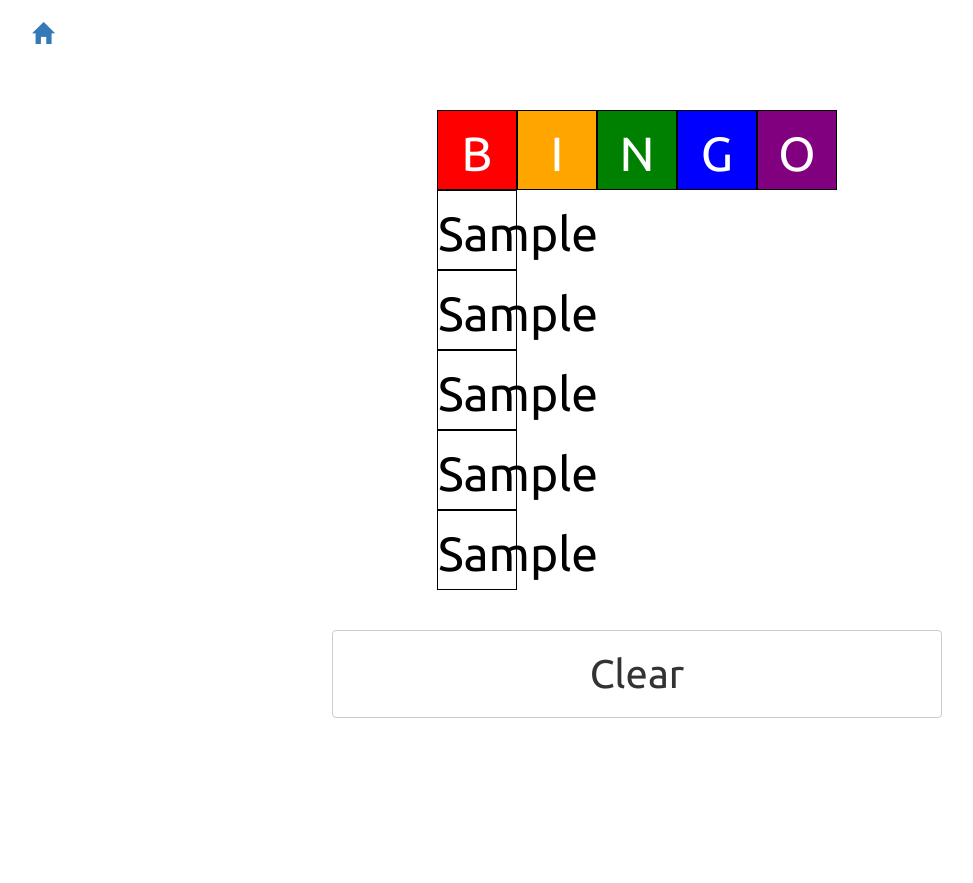
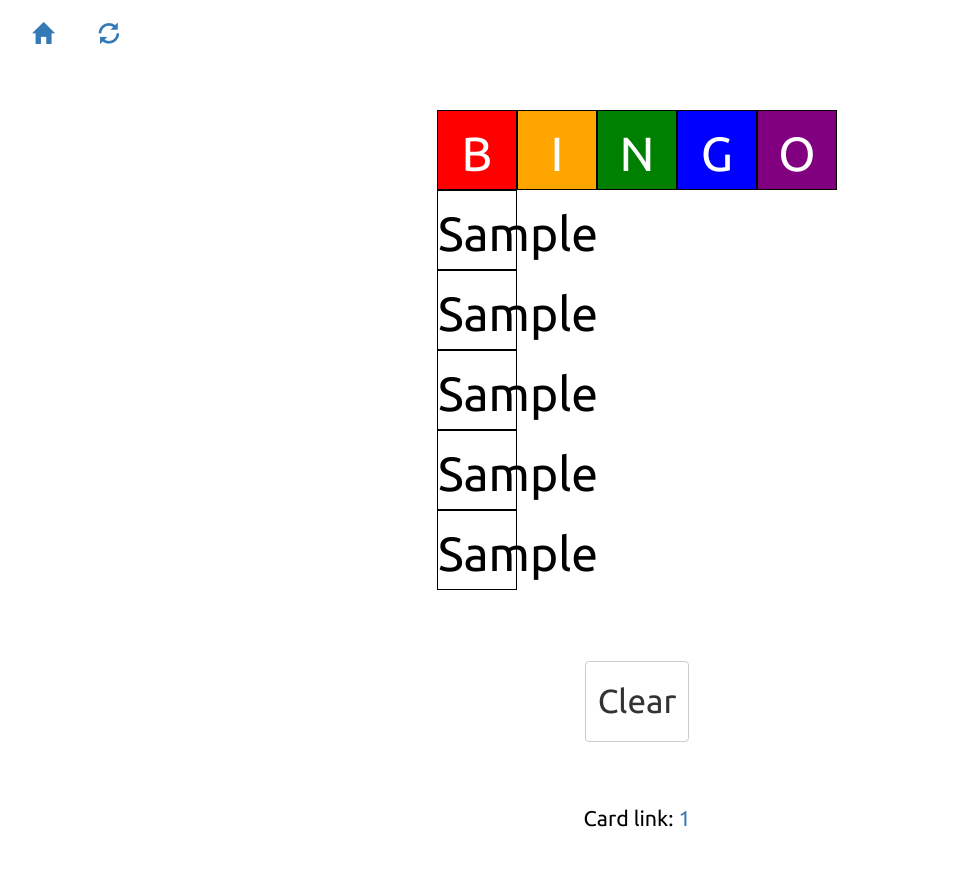
Before and after one commit to PeterEFrancis/bingo-app, a Flask app: template templates/card.html in a window 1280 px wide. Shown: the whole page, without its empty margins (3-976 px from the left). Before the commit the page ends 718 px from the top, so only its background shows below. Run offline with Flask 2, Linux system fonts and the light colour scheme; the template is opened without the code that fills it: most values are stand-ins (such as "Sample title", 1, 10 or a date in 2020); parts of the project's set-up code (start-up, migrations or seed data) failed here and were passed over; some libraries are stand-ins or nearby versions.

Commit message:
add card link and refresh

```diff
--- a/app.py
+++ b/app.py
@@ -1,4 +1,4 @@
-from flask import Flask, render_template, url_for, redirect
+from flask import Flask, render_template, url_for, redirect, request, send_from_directory, jsonify
 import re
 import random
 import html
@@ -6,7 +6,8 @@ import os
 import sys
 import numpy as np
 import random as r
-
+from numba import njit
+import json
 
 app = Flask(__name__)
 
@@ -33,6 +34,72 @@ def caller(alreadyChosen):
 
 
 
+four = np.fromfile('board_encoding/four.dat', dtype=int).reshape(32760,4)
+five = np.fromfile('board_encoding/five.dat', dtype=int).reshape(360360,5)
+
+@njit
+def find(row):
+    if len(row) == 4:
+        for i in range(32760):
+            if row[0] == four[i][0] and row[1] == four[i][1] and row[2] == four[i][2] and row[3] == four[i][3]:
+                return i
+    else:
+        for i in range(360360):
+            if row[0] == five[i][0] and row[1] == five[i][1] and row[2] == five[i][2] and row[3] == five[i][3] and row[4] == five[i][4]:
+                return i
+
+def to_base_62(n):
+    digits = "0123456789abcdefghijklmnopqrstuvwxyzABCDEFGHIJKLMNOPQRSTUVWXYZ"
+    s = ""
+    while n!=0:
+        r = n % 62
+        s = digits[r] + s
+        n = n // 62
+    return s
+
+def to_base_10(base_62):
+    base_62_arr = [el for el in base_62][::-1]
+    digits = "0123456789abcdefghijklmnopqrstuvwxyzABCDEFGHIJKLMNOPQRSTUVWXYZ"
+    n = 0
+    while len(base_62_arr) != 0:
+        n = digits.index(base_62_arr.pop()) + n * 62
+    return n
+
+def encode(cardArray):
+    card = cardArray.copy()
+
+    for col in range(5):
+        card.T[col] -= 15 * col + 1
+
+    B = card.T[0]
+    I = card.T[1]
+    N = np.delete(card.T[2],2)
+    G = card.T[3]
+    O = card.T[4]
+
+    num = 0
+    for row in [B, I, N, G, O]:
+        num = find(row) + 360360 * num
+
+    return to_base_62(num)
+
+def decode(base_62_num):
+    card = np.zeros((5,5))
+    base_10 = to_base_10(base_62_num)
+    for i in range(5):
+        num = base_10 % 360360
+        if i == 2:
+            card[2] = np.insert(four[num],2,-31)
+        else:
+            card[4 - i] = five[num]
+        base_10 = base_10 // 360360
+
+    cardArray = card.T
+    for col in range(5):
+        card[col] += 15 * col + 1
+
+    return np.array(card, dtype=int).T
+
 
 @app.route('/card')
 def card():
@@ -46,8 +113,54 @@ def card():
     cardArray = np.array([B, I, N, G, O]).T
     cardArray[2][2] = 0
 
-    return render_template('card.html', cardArray=cardArray.tolist())
+    cardID = encode(cardArray)
 
+    return render_template('card.html', cardArray=cardArray.tolist(), cardID= cardID)
+
+
+
+@app.route('/card/<string:cardID>')
+def openCardID(cardID):
+
+    cardArray = decode(cardID)
+
+    return render_template('card.html', cardArray=cardArray.tolist(), cardID= cardID)
+
+
+
+
+
+
+
+
+
+
+# @app.route('/check', methods=['POST'])
+# def check():
+#     if request.method == 'POST':
+#
+#         cardID = request.form['cardID']
+#         cardArray = decode(cardID)
+#         alreadyChosenStr = request.form['alreadyChosenStr']
+#         alreadyChosen = alreadyChosenStr.split("&")
+#
+#         standard = False
+#
+#         for i in range(5):
+#             if all([num in alreadyChosen for num in cardArray[i]]):
+#                 standard = True
+#                 break
+#             if all([num in alreadyChosen for num in cardArray.T[i]]):
+#                 standard = True
+#                 break
+#         if all([cardArray.T[i][i] in alreadyChosen for i in range(5)]):
+#             standard = True
+#         if all([cardArray.T[4 - i][i] in alreadyChosen for i in range(5)]):
+#             standard = True
+#
+#         return jsonify({'standard':str(standard)})
+#
+#     return 'Access Denied'
 
 
 
--- a/requirements.txt
+++ b/requirements.txt
@@ -1,3 +1,4 @@
 Flask>=1.1.1
 gunicorn>=19.9.0
 numpy
+numba
--- a/templates/card.html
+++ b/templates/card.html
@@ -29,7 +29,6 @@
         font-family: 'Ubuntu', sans-serif;
         font-size: 16pt;
         color: black;
-        user-select: none;
       }
 
       h1 {
@@ -37,7 +36,7 @@
       }
 
       h3 {
-        font-size: 30pt;
+        font-size: 25pt;
         margin: 15px 0px 15px;
       }
 
@@ -63,7 +62,7 @@
         border: 1px solid #000;
         max-width: 18vw;
         max-height: 18vw;
-
+        user-select: none;
       }
 
       .click-square {
@@ -91,12 +90,12 @@
         margin-top: min(1vh, 1.8vw);
       }
 
-
     </style>
   </head>
   <body onload="clear_board()">
     <div class="container-fluid">
       <a href="/" style="margin:20px; display:inline-block"><span class="glyphicon glyphicon-home"></span></a>
+      <a href="/card" style="margin:20px; display:inline-block"><span class="glyphicon glyphicon-refresh"></span></a>
       <div class="row margin">
         <div class="col-md-12">
           <table style="margin:auto">
@@ -115,19 +114,28 @@
               </tr>
             {% endfor %}
           </table>
+          <br>
         </div>
       </div>
       <div class="row margin">
         <div class="col-md-3">
         </div>
         <div class="col-md-6">
-          <div class="btn-group-vertical center-block">
-            <button type="button" class="btn btn-default center-block"
-                    data-toggle="modal" data-target="#myModal">
-              <h3 class="text-center">Clear</h3>
-            </button>
+          <div class="text-center">
+            <div class="btn-group-horizontal">
+              <button type="button" class="btn btn-default center-block"
+                      data-toggle="modal" data-target="#clearModal">
+                <h3 class="text-center">Clear</h3>
+              </button>
+            </div>
           </div>
-          <br><br>
+          <br>
+          <br>
+          <div class="text-center">
+            <p style="display:inline-block" class="text-center">
+              Card link: <a href="/card/{{ cardID }}">{{ cardID }}</a>
+            </p>
+          </div>
         </div>
         <div class="col-md-3">
         </div>
@@ -136,11 +144,8 @@
 
 
 
-    <!-- Modal -->
-    <div id="myModal" class="modal fade" role="dialog">
+    <div id="clearModal" class="modal fade" role="dialog">
       <div class="modal-dialog">
-
-        <!-- Modal content-->
         <div class="modal-content">
           <div class="modal-header">
             <button type="button" class="close" data-dismiss="modal">&times;</button>
@@ -153,11 +158,12 @@
           <center><button type="button" class="btn btn-default center-block"
                   onclick="clear_board();" data-dismiss="modal"
                   style="background-color:red; color:white; margin:10px;">
-            <h3 class="text-center">Clear Board</h3>
+            <h3 class="text-center">Clear Card</h3>
           </button></center>
         </div>
       </div>
     </div>
+
 
   <script>
 
@@ -165,13 +171,25 @@
       return "Are you sure you want to leave? Your clicks will be lost!";
   }
 
+  // function ClipBoard() {
+  //   var copyText = document.getElementById("cardID");
+  //   copyText.select();
+  //   copyText.setSelectionRange(0, 99999)
+  //   document.execCommand("copy");
+  // }
+
   </script>
 
   </body>
 
   <script>
 
-
+  function ClipBoard() {
+    var copyText = document.getElementById("cardID");
+    copyText.select();
+    copyText.setSelectionRange(0, 99999)
+    document.execCommand("copy");
+  }
 
     function clear_board() {
       card = {{cardArray|tojson}};
```
Also changed, not shown: templates/caller.html (+56 -5 lines), 3 other files.
